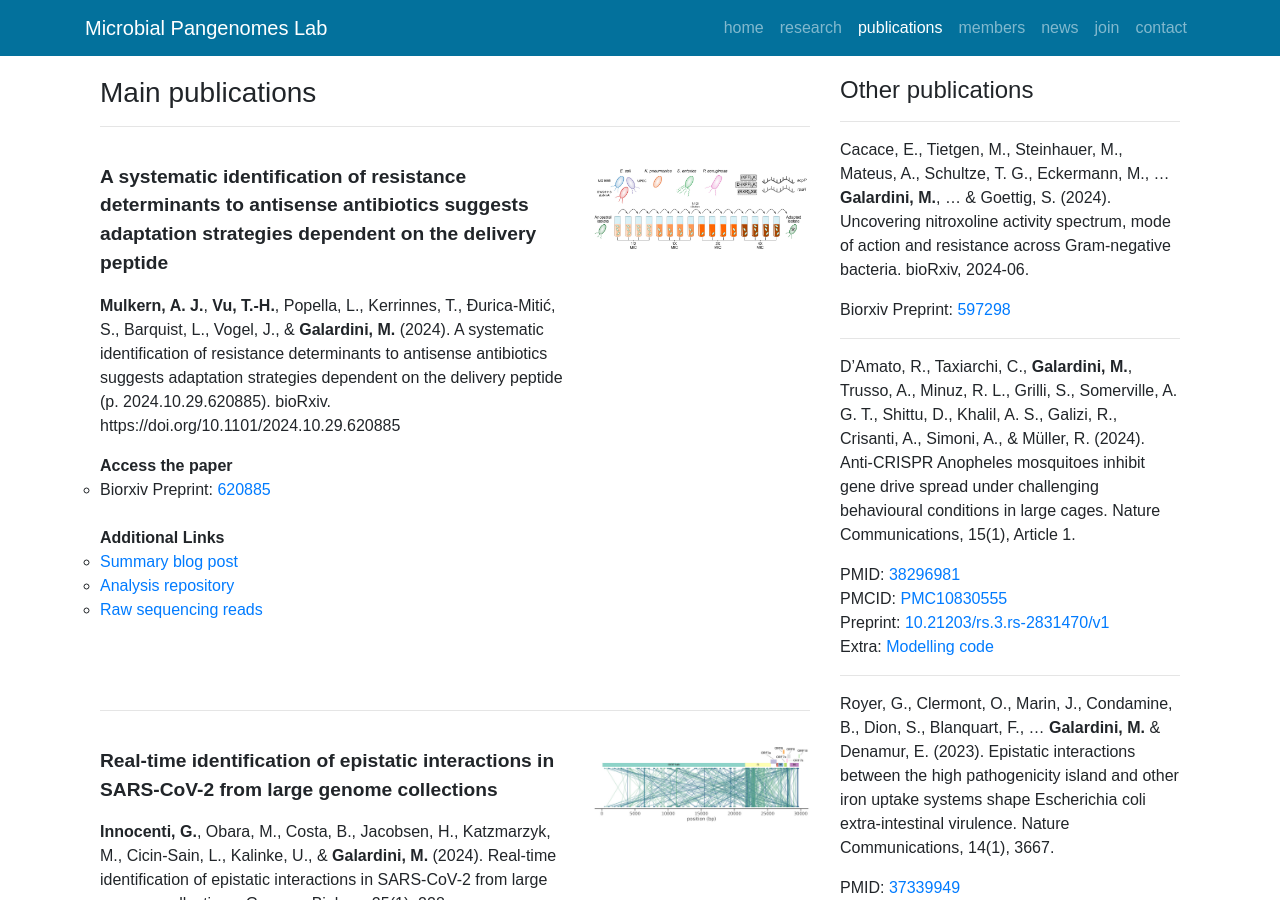
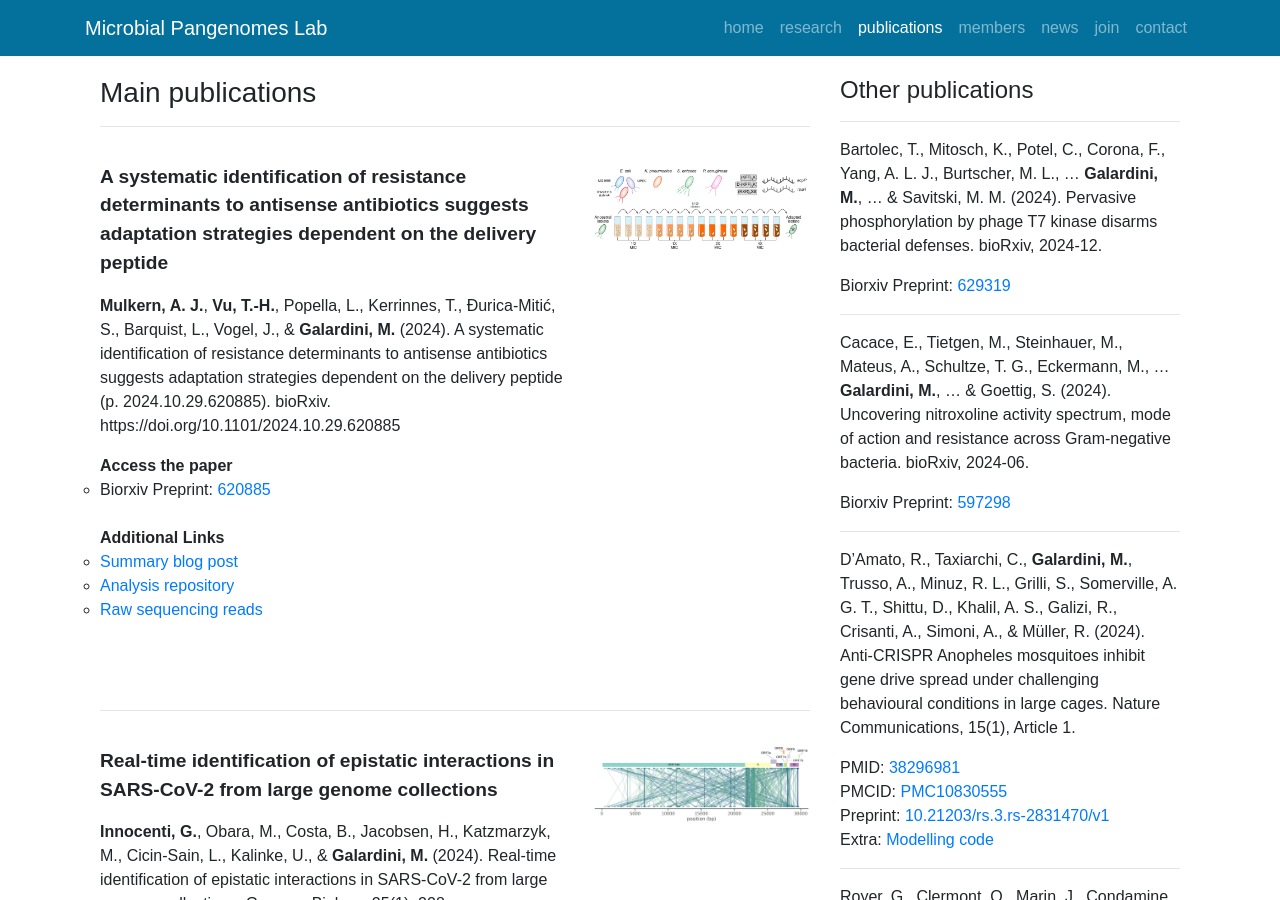
Before and after one commit to microbial-pangenomes-lab/microbial-pangenomes-lab.github.io, a Jekyll site: the page built from publications/index.html, in a window 1280 px wide and 900 px high. Built offline with Jekyll 4.4.1, drawn with Linux system fonts in a browser that asks for light colours; nearby versions of some CDN libraries; comment, search, counter and statistics services are not loaded.

Commit message:
New preprint

```diff
--- a/_data/publications_others.yml
+++ b/_data/publications_others.yml
@@ -45,6 +45,11 @@
 #       url: https://twitter.com/LifeHasOrder/status/1172327493451145218
 #     - name: Celebratory Tweetstorm by corresponding author First Surname
 #       url: https://twitter.com/mctucsf/status/1172334750205218816
+
+ - title: "Pervasive phosphorylation by phage T7 kinase disarms bacterial defenses"
+   citation: "Bartolec, T., Mitosch, K., Potel, C., Corona, F., Yang, A. L. J., Burtscher, M. L., ... **Galardini, M.**, ... & Savitski, M. M. (2024). Pervasive phosphorylation by phage T7 kinase disarms bacterial defenses. bioRxiv, 2024-12."
+   date: '202412'
+   biorxiv: '2024.12.20.629319'
 
  - title: "Uncovering nitroxoline activity spectrum, mode of action and resistance across Gram-negative bacteria"
    citation: "Cacace, E., Tietgen, M., Steinhauer, M., Mateus, A., Schultze, T. G., Eckermann, M., ... **Galardini, M.**, ... & Goettig, S. (2024). Uncovering nitroxoline activity spectrum, mode of action and resistance across Gram-negative bacteria. bioRxiv, 2024-06."
```
